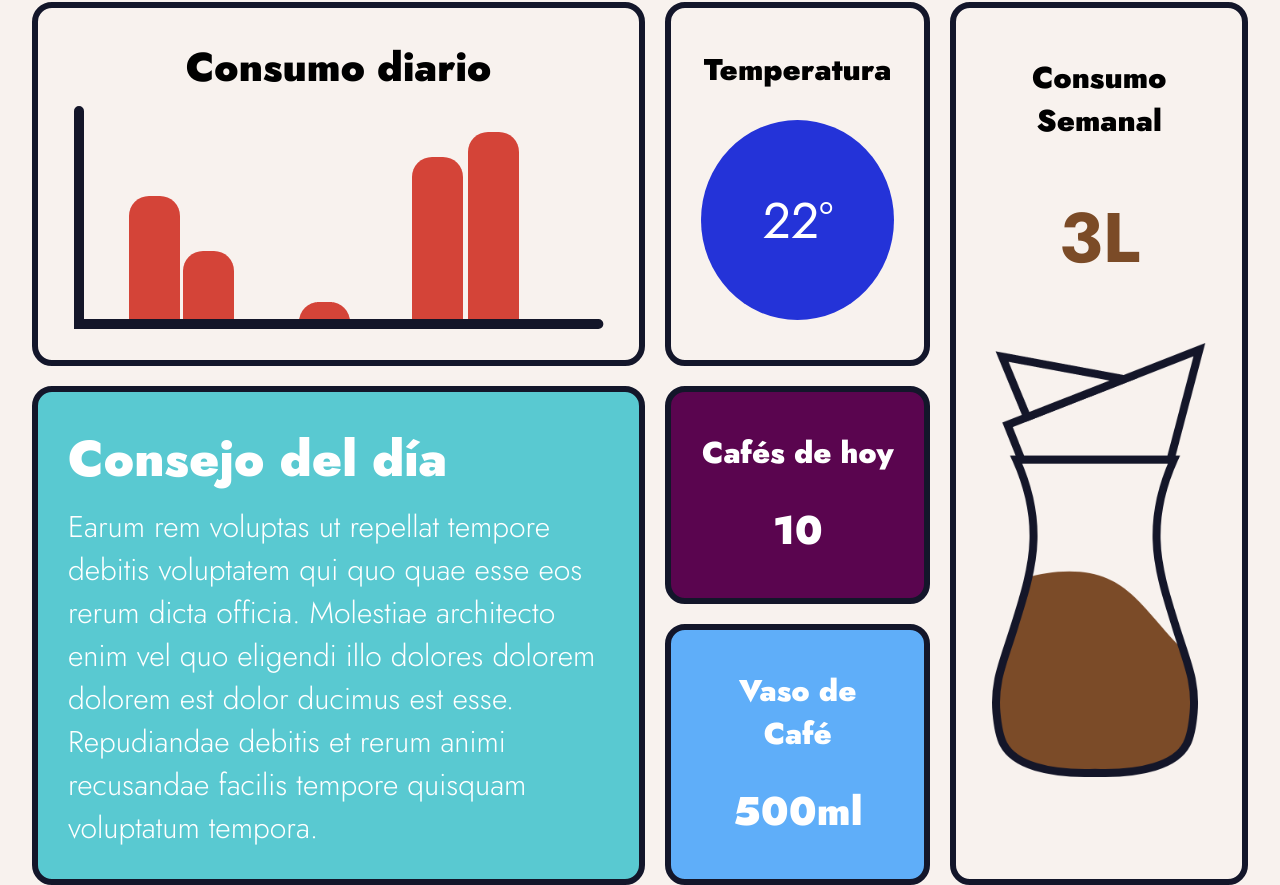
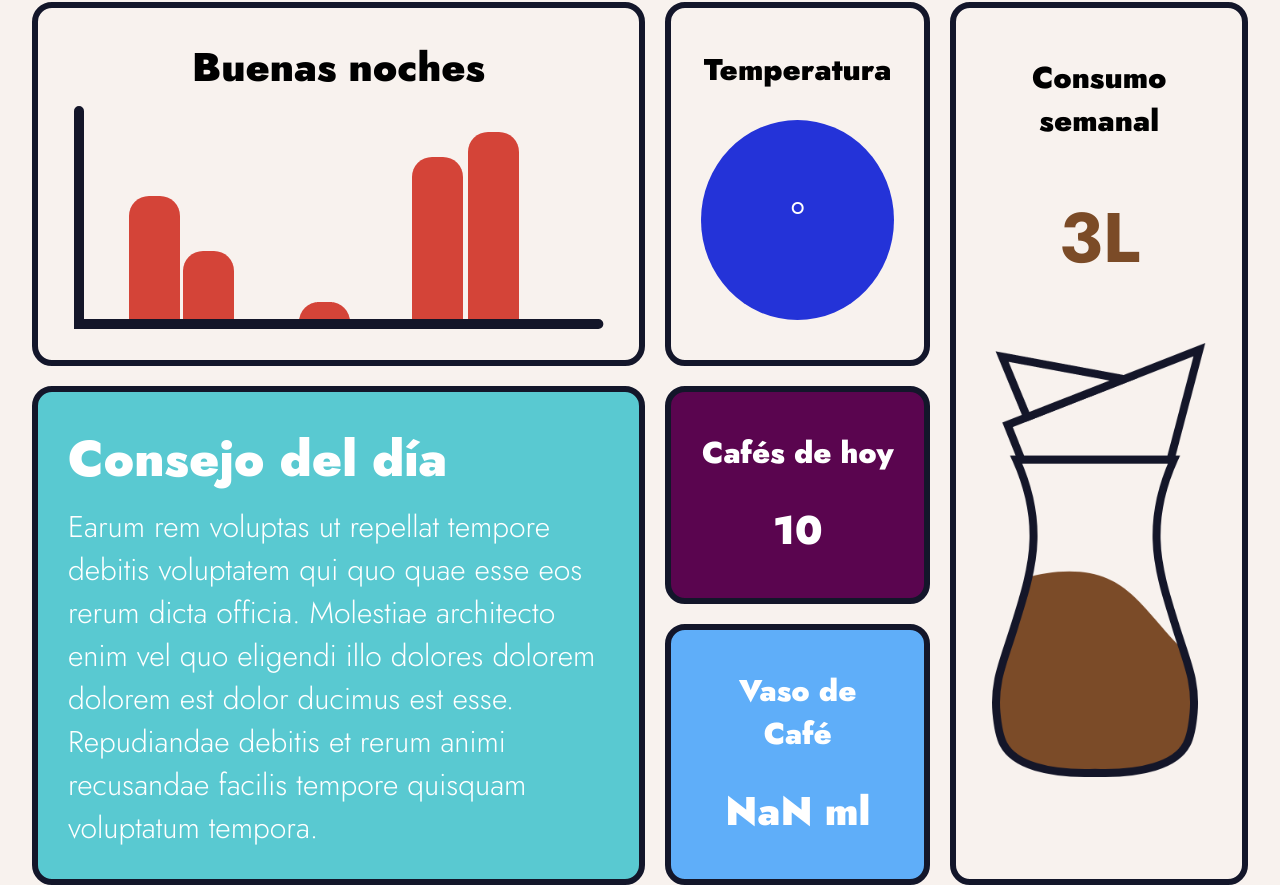
Before and after one commit to juanjosalco/Coffe_Tracker_IoT, a React (Create React App) app in the folder coffee-tracker/: page /dashboard in a window 1280 px wide. Shown: the part 186-1071 px from the top of the page. Built offline with nearby package versions, Linux system fonts and the light colour scheme; no server answers; the database is empty.

Commit message:
Connected Realtime Database to Dashboard

```diff
--- a/coffee-tracker/src/Firebase.js
+++ b/coffee-tracker/src/Firebase.js
@@ -1,6 +1,6 @@
 // Import the functions you need from the SDKs you need
 import { initializeApp } from "firebase/app";
-import { getAnalytics, collection, getDocs } from "firebase/firestore/lite";
+import { getAnalytics } from "firebase/analytics";
 // TODO: Add SDKs for Firebase products that you want to use
 // https://firebase.google.com/docs/web/setup#available-libraries
 
--- a/coffee-tracker/src/Views/Dashboard.js
+++ b/coffee-tracker/src/Views/Dashboard.jsx
@@ -1,11 +1,59 @@
+import {Link} from "react-router-dom";
+import firebase from 'firebase/compat/app';
+import 'firebase/compat/database';
+
+// CSS
+
+import "../CSS/user.css"
+
+// Assets
+
 import reloj from "../Assets/taza inicio.png"
 import graphic from "../Assets/grafic.png"
 import cafe from "../Assets/cafe.png"
-import "../CSS/user.css"
-import {Link} from "react-router-dom";
 
 
 function Dashboard() {
+
+    let temperature;
+    let liquidContent;
+    let time;
+
+    const firebaseConfig = {
+        apiKey: "AIzaSyCwW0QqNpjvaxDyxoyflvEr3LOI2HijTgo",
+        authDomain: "tec-week-iot.firebaseapp.com",
+        databaseURL: "https://tec-week-iot-default-rtdb.firebaseio.com",
+        projectId: "tec-week-iot",
+        storageBucket: "tec-week-iot.appspot.com",
+        messagingSenderId: "382023793289",
+        appId: "1:382023793289:web:0aa51482d20468c767a458",
+        measurementId: "G-7C2K0B0XG8"
+      };
+
+      firebase.initializeApp(firebaseConfig);
+
+      const database = firebase.database();
+
+      const tempRef = database.ref('Temperatura');
+      tempRef.on('value', (snapshot) => {
+        console.log(snapshot.val())
+        temperature = snapshot.val();
+      })
+      const liquidRef = database.ref('Llenado');
+      liquidRef.on('value', (snapshot) => {
+        liquidContent = snapshot.val();
+      })
+
+      const timeRef = database.ref('LDR');
+      timeRef.on('value', (snapshot) => {
+        time = snapshot.val();
+      })
+
+      const handleTime = (time) => {
+        return time > 30 ? "Buenos días" : "Buenas noches"
+      }
+
+
   return (
     <section className="user-side">
         <section className="information-part">
@@ -16,7 +64,7 @@ function Dashboard() {
                 </div>
             </section>
             <article className="section horas">
-                <p id="consumo">Consumo diario</p>
+                <p id="consumo">{handleTime(time)}</p>
                 <img src= {graphic} alt="grafico"/>
             </article>
             <article className="section sleep" id="consejo">
@@ -28,11 +76,11 @@ function Dashboard() {
             <article className="section sensor">
                 <p>Temperatura</p>
                 <section className="temperatura">
-                    <p>22°</p>
+                    <p>{temperature}°</p>
                 </section>
             </article>
             <article className="section coffee">
-                <p>Consumo Semanal</p>
+                <p>Consumo semanal</p>
                 <section>
                     <p>3L</p>
                     <img src= {cafe} alt="icono noche"/>
@@ -40,7 +88,7 @@ function Dashboard() {
             </article>
             <article className="section cup">
                 <p>Vaso de Café</p>
-                <p id="cupSize">500ml</p>
+                <p id="cupSize">{(100 - liquidContent) * 10} ml</p>
             </article>
             <article className="section door">
                 <p>Cafés de hoy</p>
```
